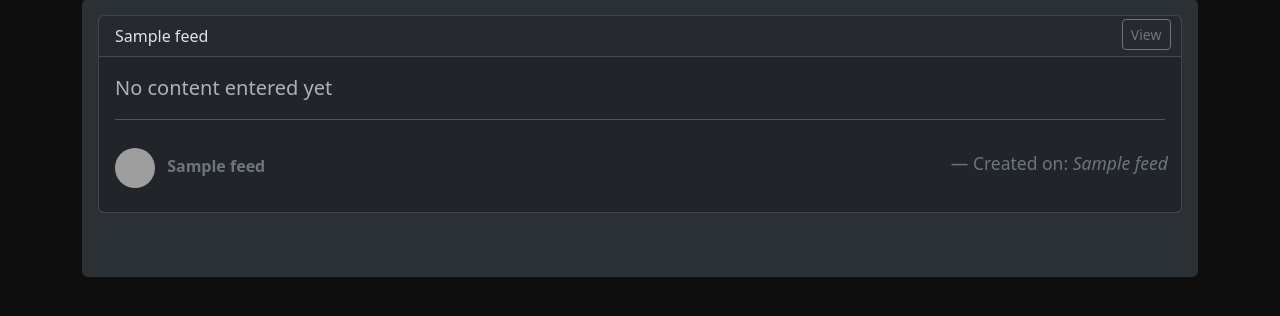
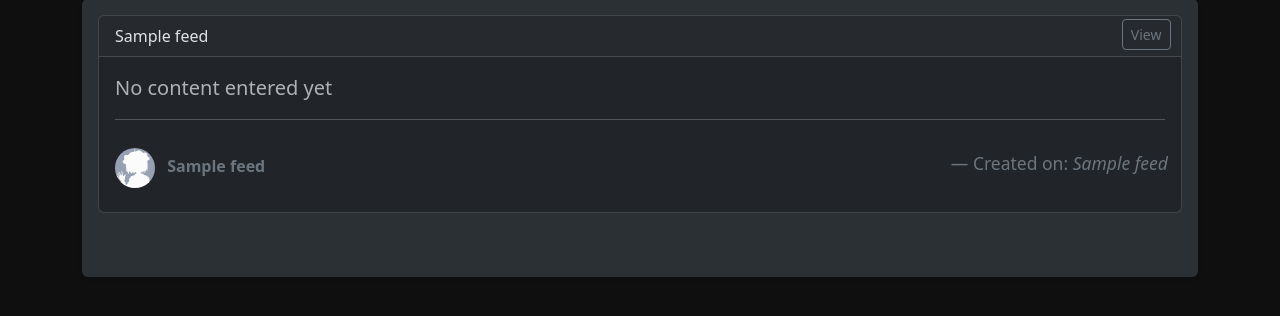
Before and after one commit to unnoun9/social-platform, a Flask app: template templates/index.html in a window 1280 px wide. Shown: the part 116-432 px from the top of the page. Run offline with Flask 3, Linux system fonts and the light colour scheme; the template is opened without the code that fills it: most values are stand-ins (such as "Sample title", 1, 10 or a date in 2020); grey boxes are pictures that could not be loaded.

Commit message:
fixed default pfp not showing in the feed - index.html

```diff
--- a/templates/index.html
+++ b/templates/index.html
@@ -27,7 +27,11 @@
 
 				<a href="{{ url_for('profile_view', user_id=feed[5]) }}" class="link-secondary link-offset-2 link-underline-opacity-0 link-underline-opacity-25-hover">
 					<div class="feed-user-pfp-name">
+                        {% if not feed[8] %}
+                        <img src="{{ url_for('static', filename='images/default_pfp_f.jpg') }}" class="nav-user-pfp" alt="{{ feed[6] }}'s profile picture">
+                        {% else %}
 						<img src="{{ feed[8] }}" class="nav-user-pfp" alt="{{ feed[6] }}'s profile picture">
+                        {% endif %}
 						<strong>{{ feed[6] }}</strong>
 					</div>
 				</a>
```
